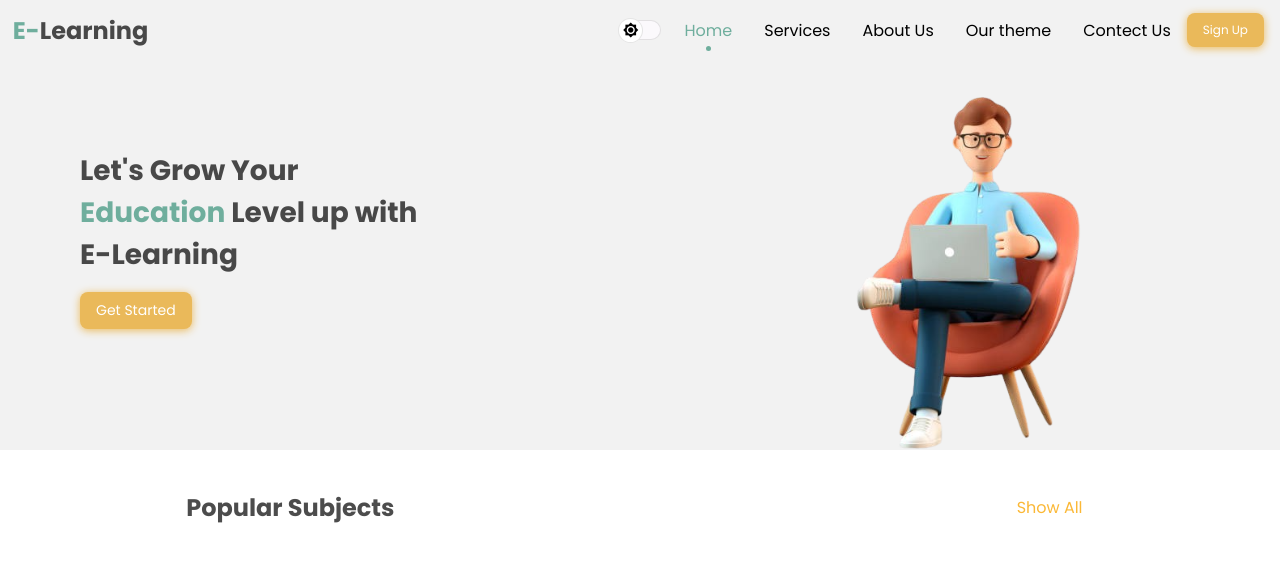
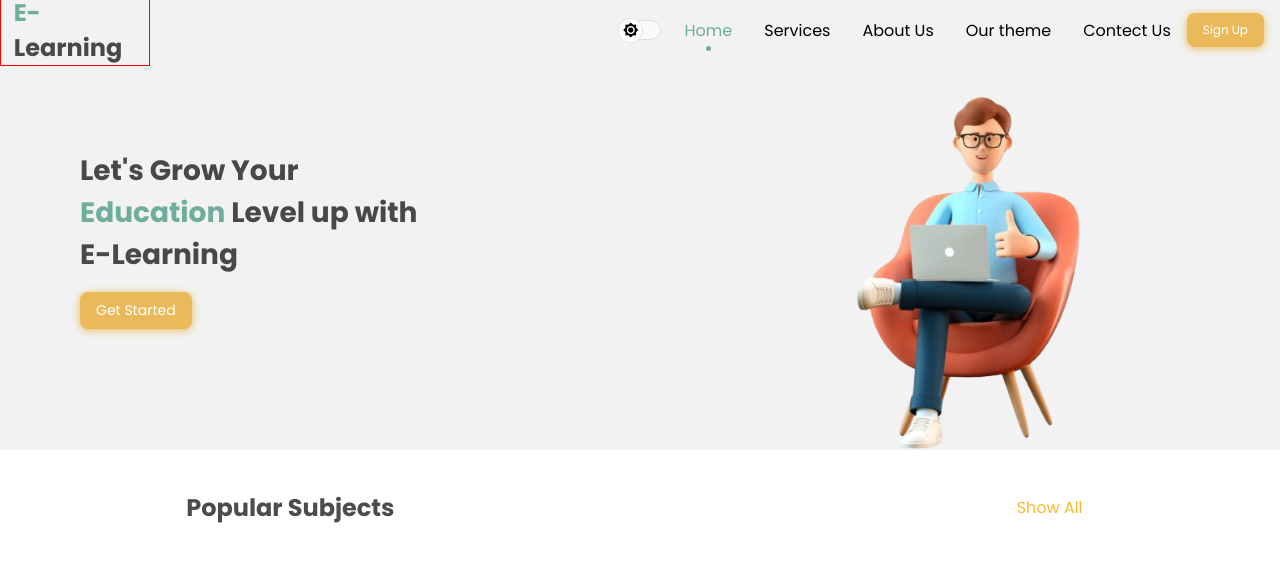
Before and after one commit to Shubham12399/Elearning, a plain HTML site: page index.html in a window 1280 px wide. Shown: the top 562 px of the page. Drawn offline with Linux system fonts and the light colour scheme.

Commit message:
Update mobile-version.css

```diff
--- a/mobile-version.css
+++ b/mobile-version.css
@@ -2,9 +2,9 @@
     .dark-sec{
         width: auto;
     }
-	.logo-bar-sec{
-    max-width: 200px !important;
-
+	 .logo-bar-sec{
+    max-width: 150px !important;
+    border: 1px solid red;
     }
 }
 @media (max-width:768px){
```
